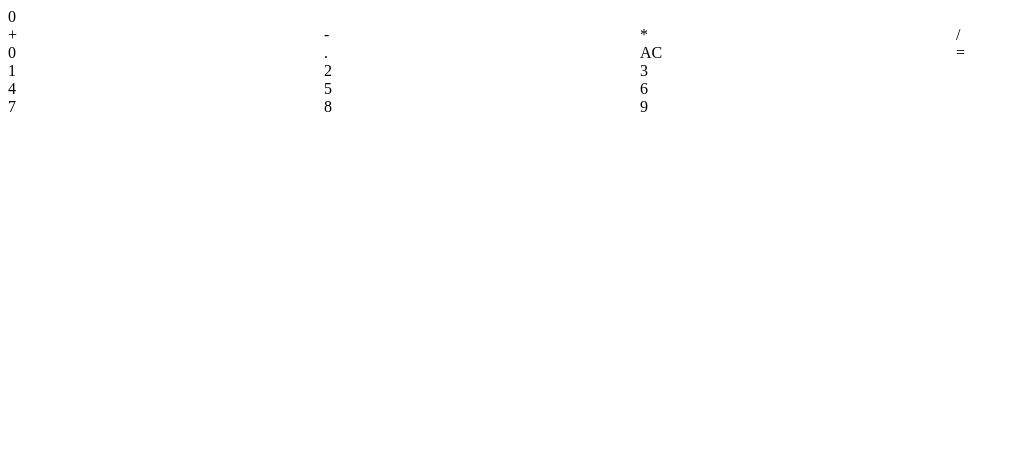
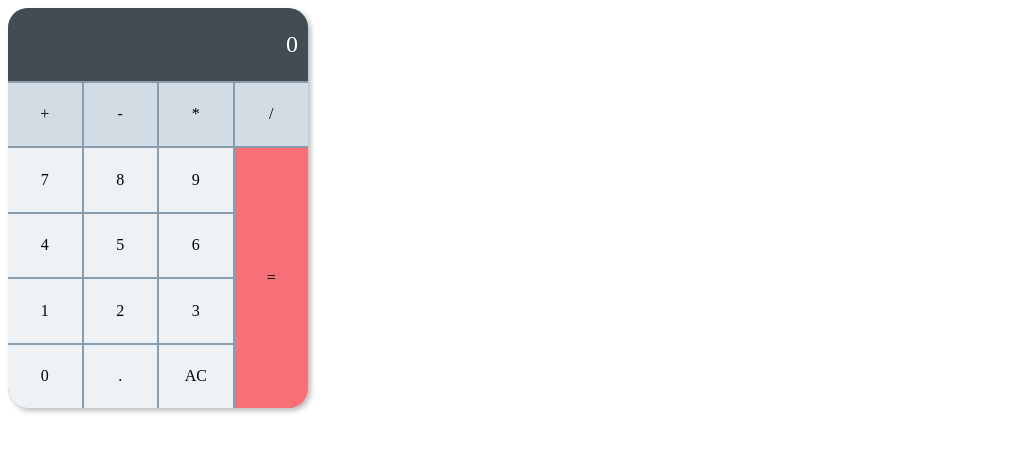
Before and after one commit to NotYerjan/CSS-exercises, a plain HTML site: page start/index.html in a window 1280 px wide. Shown: the whole page, without its empty margins (0-1015 px from the left). Drawn offline with Linux system fonts and the light colour scheme.

Commit message:
CSS grid calculator complete

```diff
--- a/start/index.html
+++ b/start/index.html
@@ -20,18 +20,18 @@
 
       <!-- numbers -->
       <section class="numbers">
+        <div class="seven">7</div>
+        <div class="eight">8</div>
+        <div class="nine">9</div>
+        <div class="four">4</div>
+        <div class="five">5</div>
+        <div class="six">6</div>
+        <div class="one">1</div>
+        <div class="two">2</div>
+        <div class="three">3</div>
         <div class="zero">0</div>
         <div class="point">.</div>
         <div class="clear">AC</div>
-        <div class="one">1</div>
-        <div class="two">2</div>
-        <div class="three">3</div>
-        <div class="four">4</div>
-        <div class="five">5</div>
-        <div class="six">6</div>
-        <div class="seven">7</div>
-        <div class="eight">8</div>
-        <div class="nine">9</div>
       </section>
 
       <div class="equal">=</div>
--- a/start/style.css
+++ b/start/style.css
@@ -1,20 +1,62 @@
+div {
+  display: flex;
+  justify-content: center;
+  align-items: center;
+  cursor: pointer;
+}
+
 .calculator {
+  width: 300px;
+  height: 400px;
   display: grid;
   grid-template-columns: repeat(4, 1fr);
+  background-color: #899dae;
+  gap: 2px;
+  border-radius: 20px;
+  overflow: hidden;
+  box-shadow: 3px 3px 5px rgba(0, 0, 0, 0.25);
 }
+
 .result {
   grid-column: span 4;
+  background-color: #424c52;
+  color: #fff;
+  display: flex;
+  justify-content: end;
+  align-items: center;
+  padding-right: 10px;
+  font-size: 1.5em;
 }
 
 .operators {
   grid-column: span 4;
   display: grid;
   grid-template-columns: repeat(4, 1fr);
+  gap: 2px;
+}
+
+.operators div {
+  background-color: #d2dce4;
 }
 
 .numbers {
   grid-column: 1 / span 3;
   grid-row: 3 / span 4;
   display: grid;
+  direction: revert;
   grid-template-columns: repeat(3, 1fr);
+  gap: 2px;
 }
+
+.numbers div {
+  background-color: #eff2f5;
+}
+
+.equal {
+  grid-row: 3 / span 4;
+  background-color: #f77077;
+}
+div:hover {
+  background-color: #616472;
+  color: #fff;
+}
```
Also changed, not shown: final-result-css-grid.png (added).
